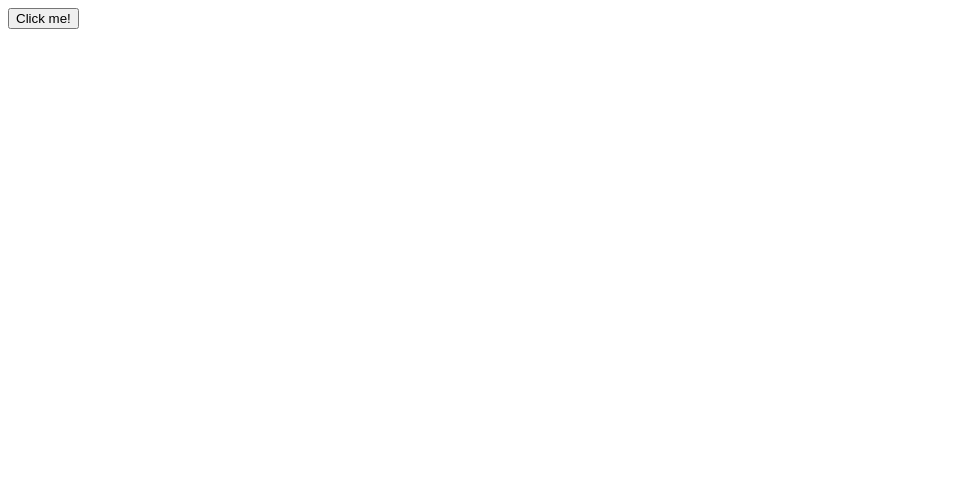
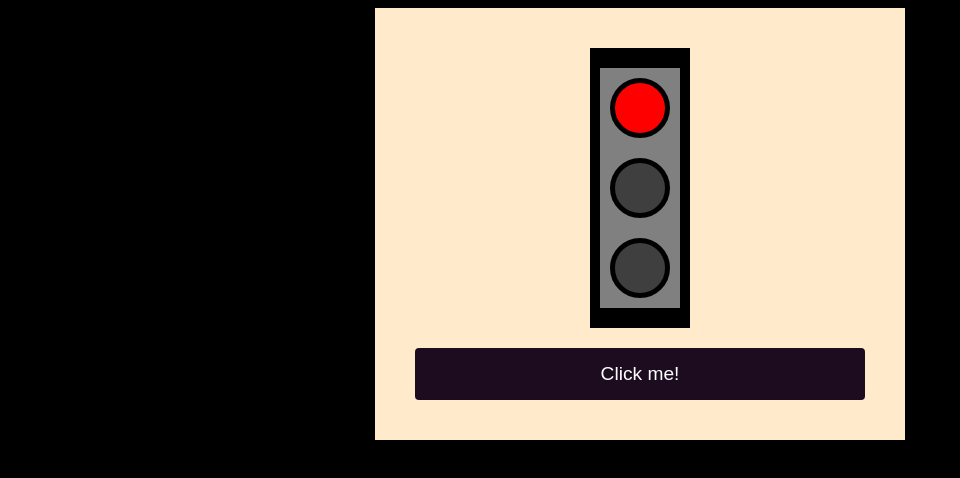
Before and after one commit to rcsilva96/traffic-light, a plain HTML site: page index.html in a window 1280 px wide. Shown: the whole page, without its empty margins (0-960 px from the left). Drawn offline with Linux system fonts and the light colour scheme.

Commit message:
closes #2 - adicionar CSS externo

```diff
--- a/assets/css/styles.css
+++ b/assets/css/styles.css
@@ -0,0 +1,88 @@
+body{
+
+    background-color: #000000;
+
+}
+
+button{
+
+    background-color: #1d0c20;
+    border: none;
+    color: #FFFFFF;
+    padding: 15px 32px;
+    text-decoration: none;
+    font-size: 1.2rem;
+    border-radius: 4px;
+    cursor: pointer;
+
+}
+
+.container{
+
+    background-color: #FFEBCB;
+    padding: 40px;
+    width: 450px;
+    margin: auto;
+    display: flex;
+    flex-direction: column;
+
+}
+
+.traffic-light{
+
+    background-color: #000000;
+    width: 100px;
+    padding-top: 10px;
+    padding-bottom: 10px;
+    display: flex;
+    flex-direction: column;
+    margin: auto;
+    margin-bottom: 20px;
+
+}
+
+.panel{
+
+    background-color: #808080;
+    margin: 10px;
+    padding: 10px;
+    display: flex;
+    flex-direction: column;
+
+    row-gap: 20px;
+}
+
+.light{
+
+    width: 50px;
+    height: 50px;
+    margin: auto;
+
+    border: 5px solid #000000;
+    border-radius: 50%;
+
+}
+
+.red-light{
+
+    background-color: #FF0000;
+
+}
+
+.yellow-light{
+
+    background-color: #FFFF00;
+
+}
+
+.green-light{
+
+    background-color: #00FF00;
+
+}
+
+.light-off{
+
+    background-color: #3F3F3F;
+
+}
--- a/index.html
+++ b/index.html
@@ -5,6 +5,7 @@
     <meta charset="UTF-8">
     <meta name="viewport" content="width=device-width, initial-scale=1.0">
     <title>Semáforo</title>
+    <link rel="stylesheet" href="./assets/css/styles.css">
 
 </head>
 
@@ -14,7 +15,21 @@
 
         <div class="traffic-light">
 
+            <div class="panel">
 
+                <div class="light red-light">
+
+                </div>
+
+                <div class="light light-off">
+
+                </div>
+
+                <div class="light light-off">
+
+                </div>
+
+            </div>
 
         </div>
 
```
